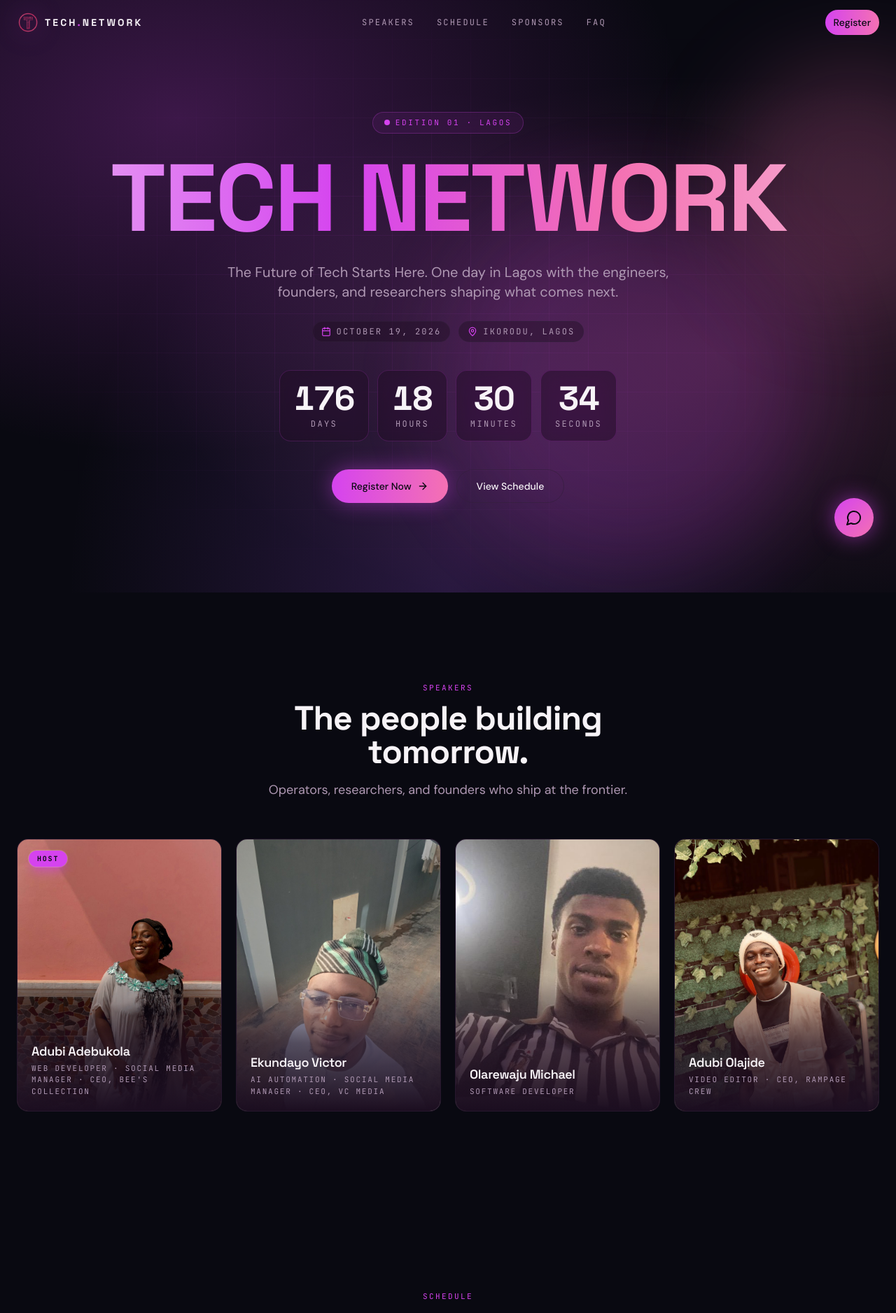
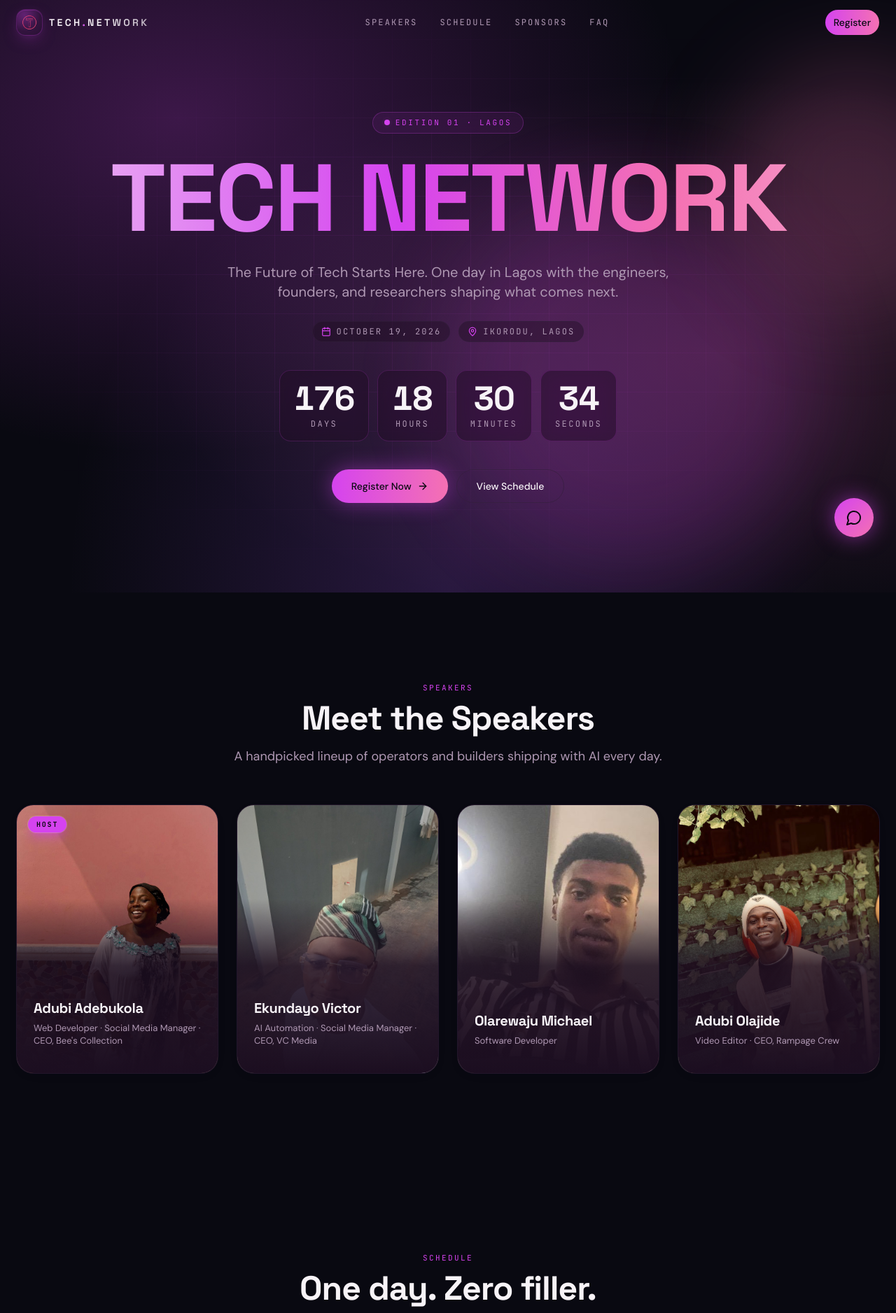
Before and after one commit to sisterbeee/technetworkevent, a React (Vite) app: page / in a window 1280 px wide. Shown: the top 1877 px of the page at 70% size. Built offline with nearby package versions, Linux system fonts and the light colour scheme; the HTML template or start-up script is replaced by a standard one.

Commit message:
Changes
Co-authored-by: sisterbeee <213426539+sisterbeee@users.noreply.github.com>

```diff
--- a/src/pages/Landing.tsx
+++ b/src/pages/Landing.tsx
@@ -122,13 +122,16 @@ function useCountdown(target: number) {
 
 function Wordmark() {
   return (
-    <Link to="/" className="group inline-flex items-center gap-2 font-tech font-bold">
-      <img
-        src={logoGlyph}
-        alt=""
-        className="h-8 w-8 object-contain drop-shadow-[0_0_18px_hsl(var(--primary)/0.55)]"
-      />
-      <span className="text-sm tracking-[0.22em] text-foreground">
+    <Link to="/" className="group inline-flex items-center gap-2.5 font-tech font-bold">
+      <span className="relative inline-flex h-9 w-9 items-center justify-center rounded-xl bg-gradient-to-br from-primary/15 via-primary/5 to-transparent ring-1 ring-primary/20 shadow-[inset_0_1px_0_hsl(var(--primary)/0.25),0_8px_24px_-8px_hsl(var(--primary)/0.55)] transition-all duration-500 group-hover:ring-primary/40 group-hover:shadow-[inset_0_1px_0_hsl(var(--primary)/0.35),0_10px_28px_-6px_hsl(var(--primary)/0.65)]">
+        <span className="pointer-events-none absolute inset-0 rounded-xl bg-[radial-gradient(circle_at_30%_20%,hsl(var(--primary)/0.35),transparent_60%)] opacity-70" />
+        <img
+          src={logoGlyph}
+          alt=""
+          className="relative h-6 w-6 object-contain drop-shadow-[0_0_10px_hsl(var(--primary)/0.7)] transition-transform duration-500 group-hover:scale-105"
+        />
+      </span>
+      <span className="text-sm font-semibold tracking-[0.24em] bg-gradient-to-r from-foreground via-foreground to-foreground/70 bg-clip-text text-transparent">
         TECH<span className="text-primary">.</span>NETWORK
       </span>
     </Link>
@@ -320,45 +323,49 @@ function SectionHeader({
 function Speakers() {
   return (
     <section id="speakers" className="relative py-24 sm:py-32">
+      <div className="pointer-events-none absolute inset-0 -z-10 bg-[radial-gradient(ellipse_at_top,hsl(var(--primary)/0.06),transparent_60%)]" />
       <div className="mx-auto max-w-7xl px-4 sm:px-6">
         <SectionHeader
           eyebrow="Speakers"
-          title="The people building tomorrow."
-          subtitle="Operators, researchers, and founders who ship at the frontier."
+          title="Meet the Speakers"
+          subtitle="A handpicked lineup of operators and builders shipping with AI every day."
         />
-        <div className="mt-14 grid grid-cols-1 gap-5 sm:grid-cols-2 lg:grid-cols-4">
+        <div className="mt-14 grid grid-cols-1 gap-6 sm:grid-cols-2 sm:gap-7 lg:grid-cols-4">
           {SPEAKERS.map((s, i) => (
             <motion.div
               key={s.name}
-              initial={{ opacity: 0, y: 24 }}
+              initial={{ opacity: 0, y: 28 }}
               whileInView={{ opacity: 1, y: 0 }}
               viewport={{ once: true, margin: "-60px" }}
-              transition={{ duration: 0.5, delay: i * 0.06 }}
-              className="group relative overflow-hidden rounded-2xl border border-border/60 bg-card/50 transition-all duration-300 hover:-translate-y-1 hover:border-primary/40 hover:shadow-[0_0_40px_hsl(var(--primary)/0.25)]"
+              transition={{ duration: 0.6, delay: i * 0.08, ease: [0.22, 1, 0.36, 1] }}
+              className="group relative overflow-hidden rounded-3xl bg-card shadow-[0_4px_20px_-8px_hsl(240_30%_14%/0.12)] ring-1 ring-border/60 transition-all duration-500 hover:-translate-y-2 hover:shadow-[0_30px_60px_-20px_hsl(var(--primary)/0.35),0_0_0_1px_hsl(var(--primary)/0.25)]"
             >
-              <div className="aspect-[3/4] overflow-hidden">
+              <div className="relative aspect-[3/4] overflow-hidden">
                 <img
                   src={s.img}
                   alt={s.name}
                   loading="lazy"
                   width={768}
                   height={896}
-                  className="h-full w-full object-cover object-top transition-transform duration-700 group-hover:scale-[1.04]"
+                  className="h-full w-full object-cover object-top transition-transform duration-[900ms] ease-out group-hover:scale-[1.06]"
                 />
-                <div className="pointer-events-none absolute inset-x-0 bottom-0 h-1/2 bg-gradient-to-t from-card via-card/70 to-transparent" />
+                <div className="pointer-events-none absolute inset-0 bg-gradient-to-t from-card via-card/85 via-40% to-transparent to-65%" />
               </div>
               {s.tag && (
                 <span className="absolute left-4 top-4 z-10 rounded-full bg-primary px-3 py-1 font-mono-tech text-[10px] font-bold uppercase tracking-[0.18em] text-primary-foreground shadow-lg shadow-primary/50 ring-1 ring-white/20">
                   {s.tag}
                 </span>
               )}
-              <div className="absolute inset-x-0 bottom-0 p-5">
-                <h3 className="font-tech text-lg font-semibold text-foreground">{s.name}</h3>
-                <p className="mt-0.5 font-mono-tech text-[11px] uppercase tracking-[0.16em] text-muted-foreground">
+              <div className="absolute inset-x-0 bottom-0 p-5 sm:p-6">
+                <h3 className="font-tech text-lg font-bold tracking-tight text-foreground sm:text-xl">
+                  {s.name}
+                </h3>
+                <p className="mt-1.5 text-[12px] leading-snug text-muted-foreground sm:text-[13px]">
                   {s.role}
                 </p>
+                <span className="mt-3 block h-px w-8 origin-left scale-x-0 bg-gradient-to-r from-primary to-transparent transition-transform duration-500 group-hover:scale-x-100" />
               </div>
-              <div className="pointer-events-none absolute inset-0 rounded-2xl ring-1 ring-inset ring-primary/0 transition-all duration-300 group-hover:ring-primary/30" />
+              <div className="pointer-events-none absolute inset-0 rounded-3xl ring-1 ring-inset ring-primary/0 transition-all duration-500 group-hover:ring-primary/30" />
             </motion.div>
           ))}
         </div>
```
